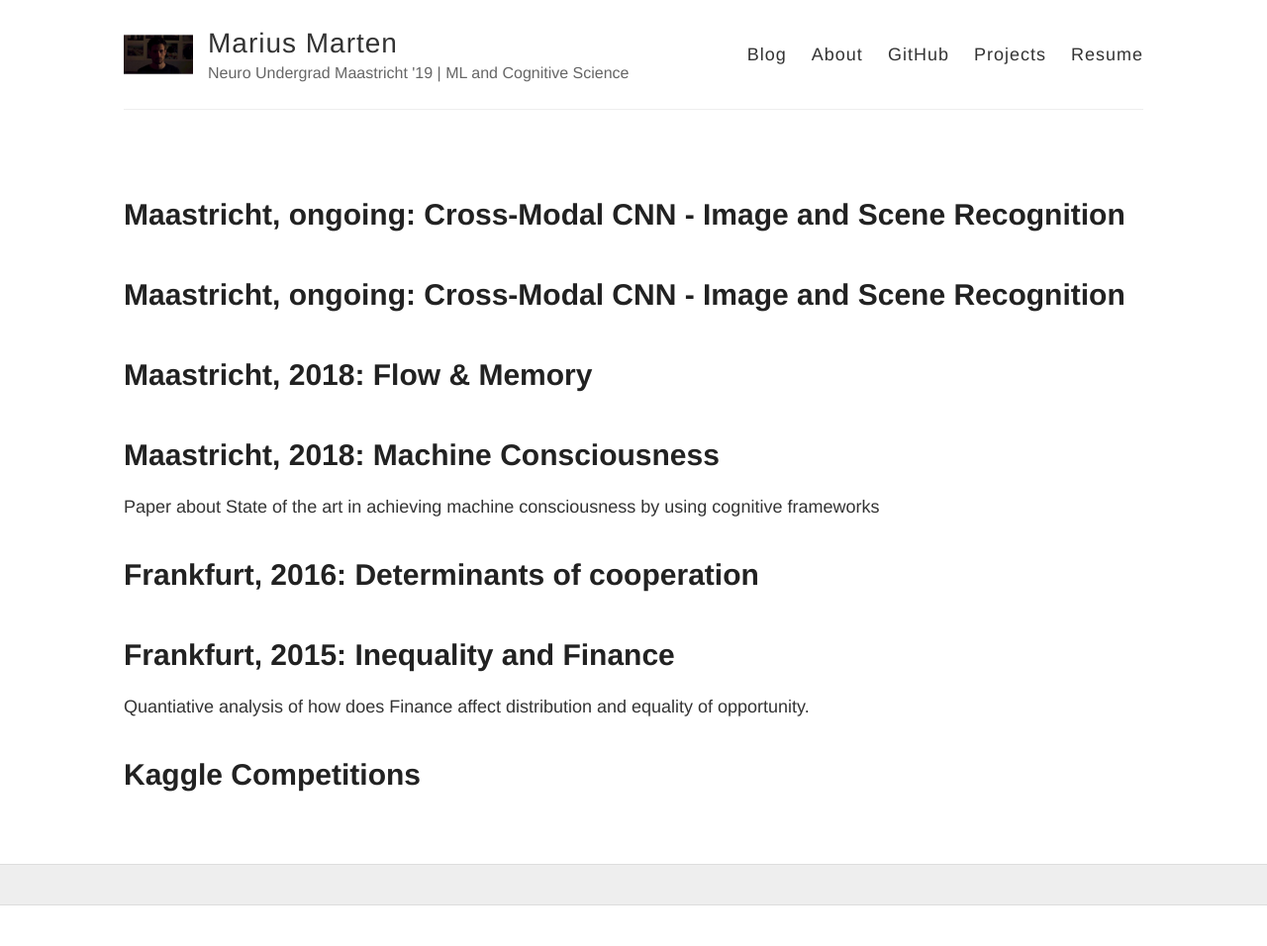
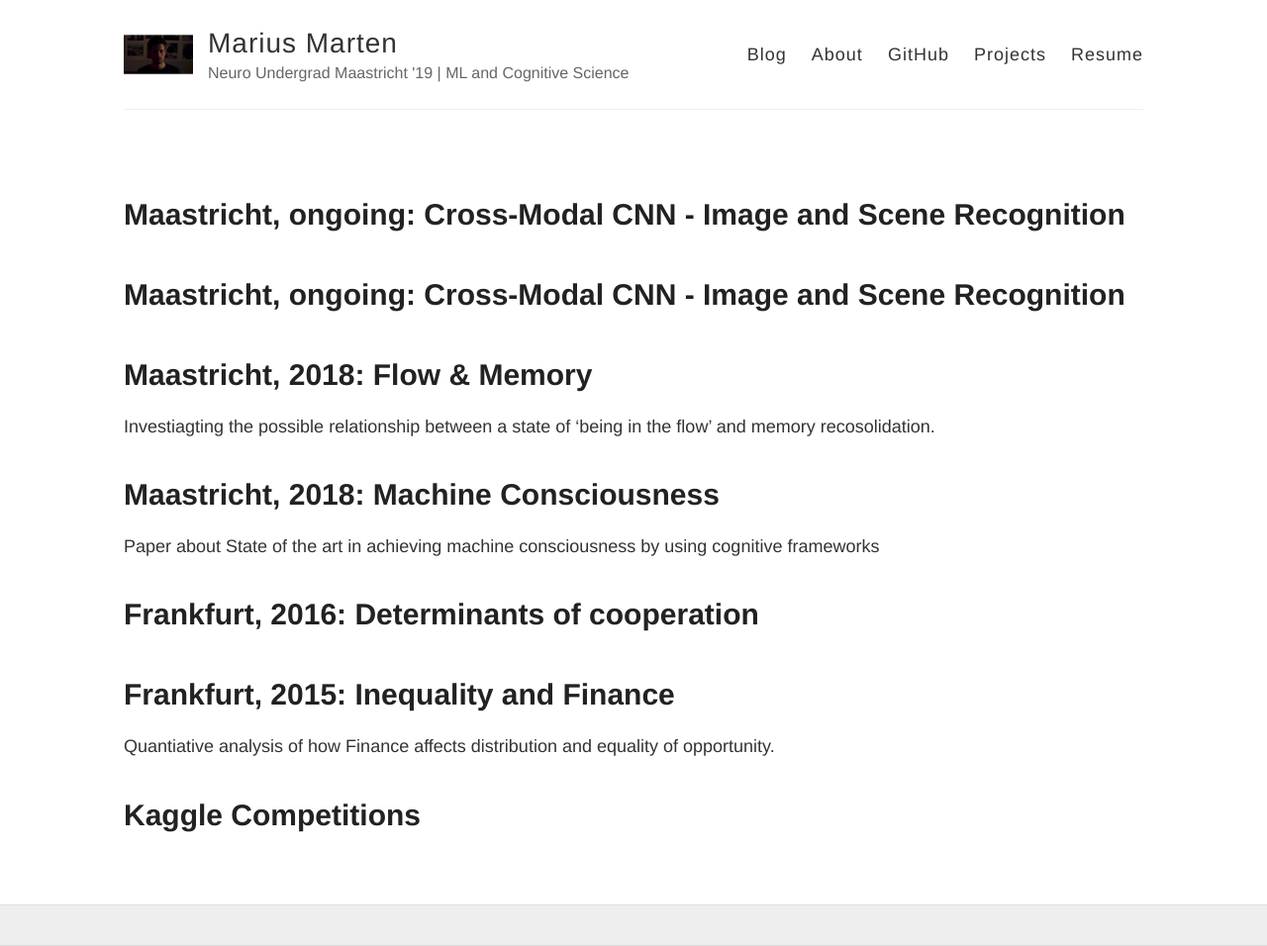
Before and after one commit to Mariusmarten/mariusmarten.github.io, a Jekyll site: the page built from projects.md, in a window 1280 px wide. Shown: the whole page at 99% size. Built offline with Jekyll 4.4.1, drawn with Linux system fonts in a browser that asks for light colours; our own code applies the rules of GitHub Pages for plain Markdown files; before the commit the page ends 915 px from its top, so only the background shows below that.

Commit message:
Update projects.md

```diff
--- a/projects.md
+++ b/projects.md
@@ -2,13 +2,13 @@
 layout: page
 permalink: /projects/
 ---
-
 
 Maastricht, ongoing: Cross-Modal CNN - Image and Scene Recognition
 ====================
 
 Maastricht, 2018: Flow & Memory
 ====================
+Investiagting the possible relationship between a state of 'being in the flow' and memory recosolidation.
 
 
 Maastricht, 2018: Machine Consciousness
@@ -19,10 +19,10 @@ Paper about State of the art in achieving machine consciousness by using cogniti
 Frankfurt, 2016: Determinants of cooperation
 ====================
 
+
 Frankfurt, 2015: Inequality  and  Finance
 ====================
-Quantiative analysis of how  does  Finance  affect  distribution  and  equality  of  opportunity.
-
+Quantiative analysis of how Finance affects distribution and equality of opportunity.
 
 Kaggle Competitions
 ====================
```
